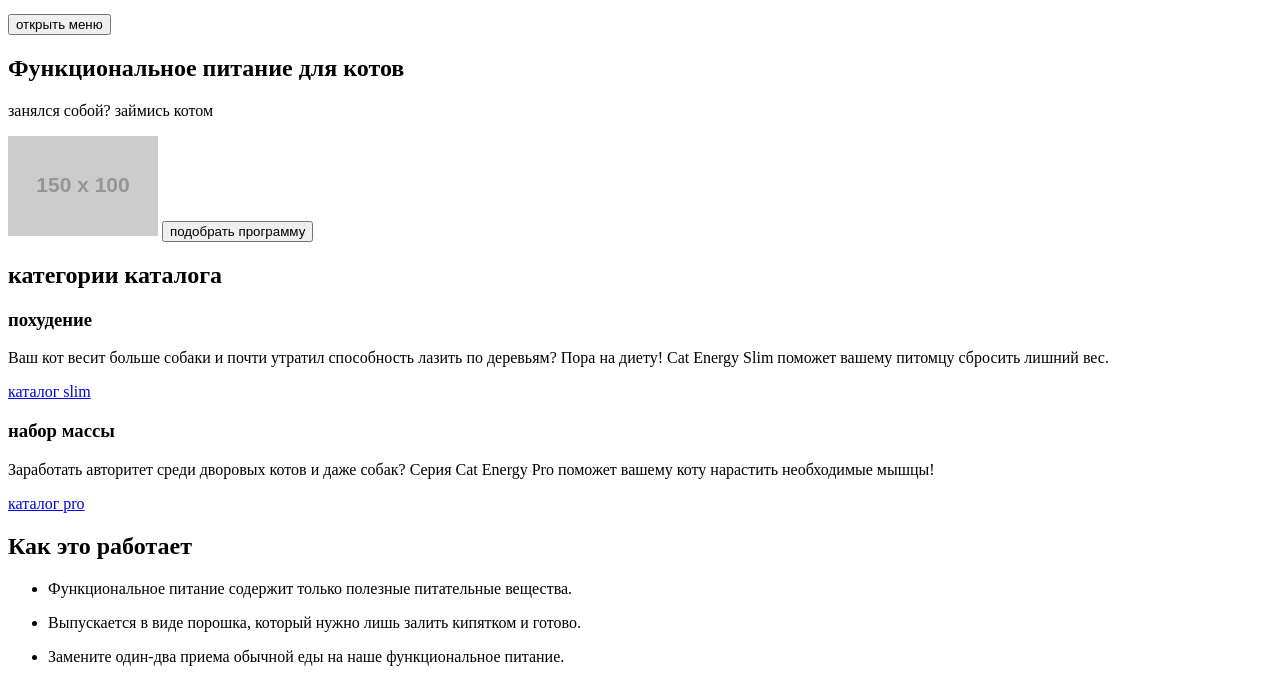
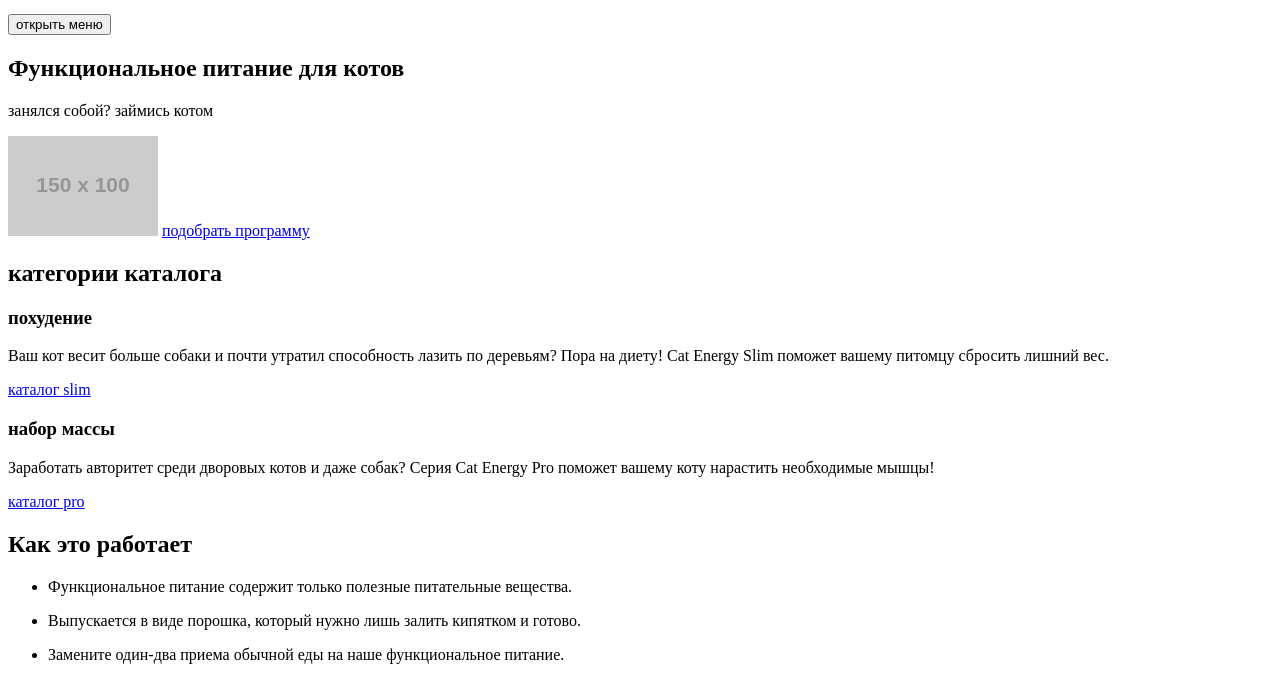
Before and after one commit to icapa9/147815-cat-energy, a website: page source/index.html in a window 1280 px wide. Shown: the part 98-775 px from the top of the page. Drawn offline with Linux system fonts and the light colour scheme; placeholder pictures from the web are drawn by us.

Commit message:
кнопка на форму изменена на ссылку

```diff
--- a/source/index.html
+++ b/source/index.html
@@ -33,7 +33,7 @@
           <h1>Функциональное питание для котов</h1>
           <p>занялся собой? займись котом</p>
           <img src="http://placehold.it/150x100">
-          <button class="button" type="button" name="button">подобрать программу</button>
+          <a class="button" href="form.html">подобрать программу</a>
         </div>
       </section>
       <section class="categories">
```
